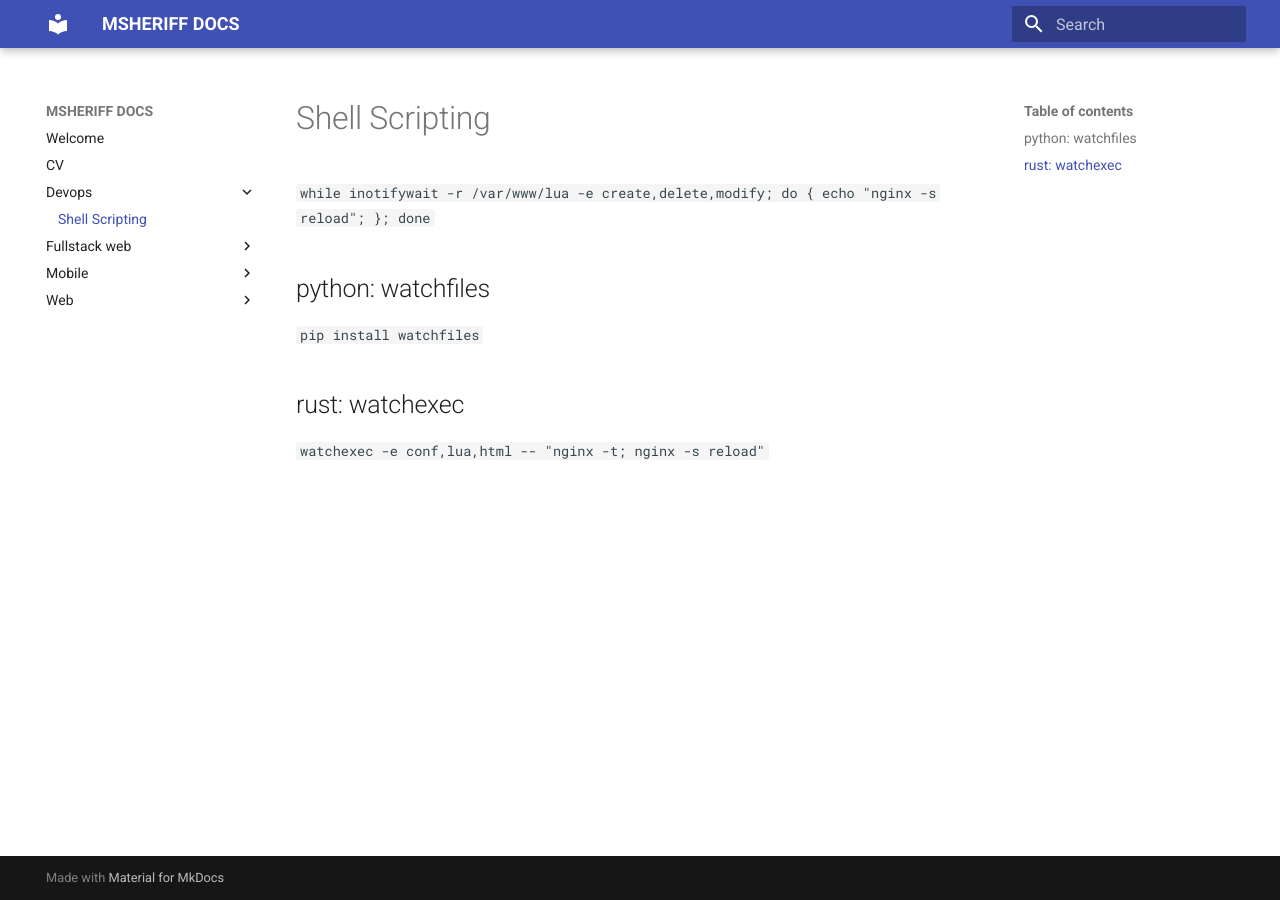
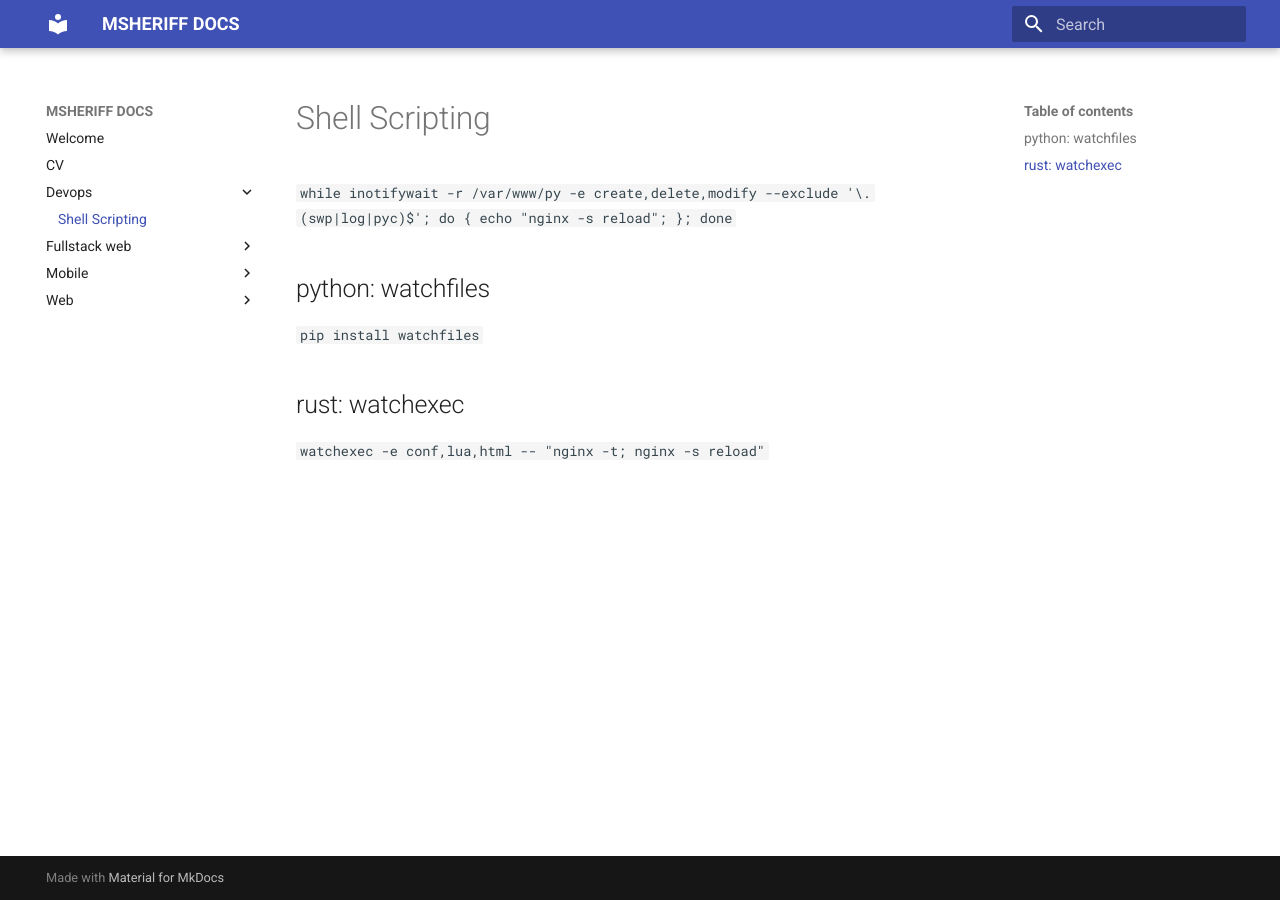
Before and after one commit to scriptmaster/docs.msheriff.com, an MkDocs documentation site: the page built from docs/devops/shell-scripting.md, in a window 1280 px wide. Built offline with MkDocs 1.6.1 and Material for MkDocs 9.7.7, drawn with Linux system fonts in a browser that asks for light colours.

Commit message:
Update shell-scripting.md

```diff
--- a/docs/devops/shell-scripting.md
+++ b/docs/devops/shell-scripting.md
@@ -1,6 +1,6 @@
 # Shell Scripting
 
-`while inotifywait -r /var/www/lua -e create,delete,modify; do { echo "nginx -s reload"; }; done`
+`while inotifywait -r /var/www/py -e create,delete,modify --exclude '\.(swp|log|pyc)$'; do { echo "nginx -s reload"; }; done`
 
 ## python: watchfiles
 
```
